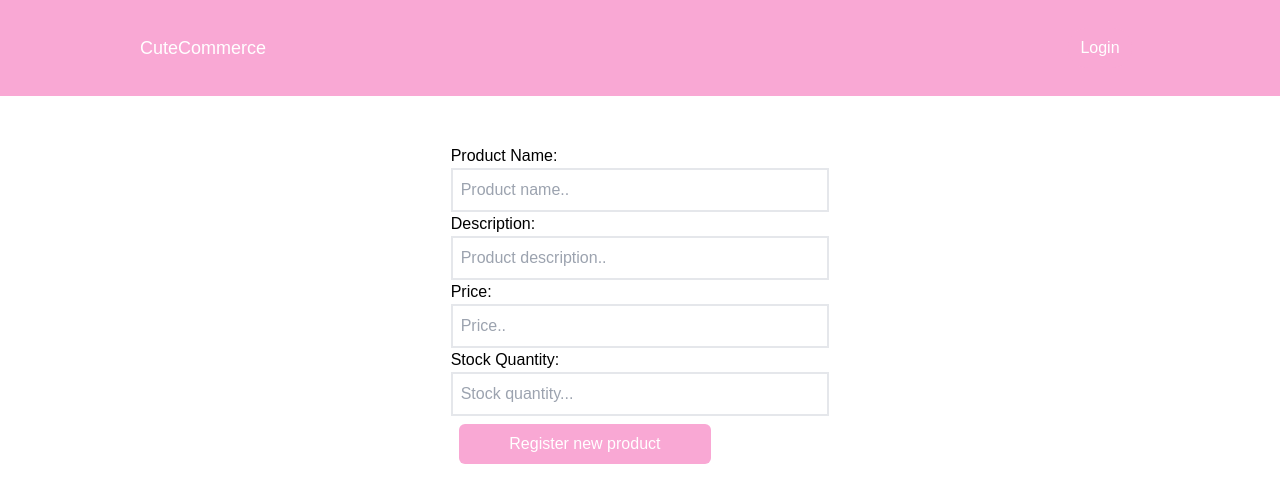
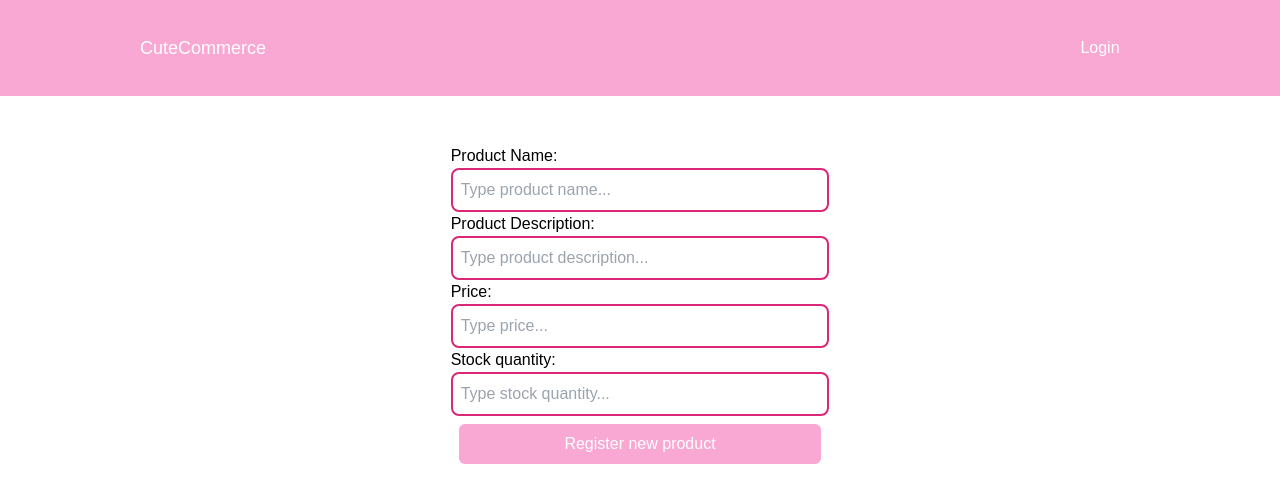
Before and after one commit to cfyascf/EcommerceFront, a Next.js app: page /registerProduct in a window 1280 px wide. Shown: the top 502 px of the page. Built offline with nearby package versions, Linux system fonts and the light colour scheme.

Commit message:
really done

```diff
--- a/src/app/login/page.tsx
+++ b/src/app/login/page.tsx
@@ -73,7 +73,7 @@ export default function Login() {
 
           <button
             type="button"
-            className="w-2/3 bg-pink-300 text-white rounded-md p-2 m-2"
+            className="w-3/3 bg-pink-300 text-white rounded-md p-2 m-2"
             onClick={handleLogin}
           >
             Login
--- a/src/app/registerProduct/page.tsx
+++ b/src/app/registerProduct/page.tsx
@@ -4,6 +4,7 @@ import { useState } from "react";
 import { useRouter } from "next/navigation";
 import { ROUTES } from "@/app/constants/routes";
 import { Menu } from "@/components/menu";
+import { Input } from "@/components/input";
 
 export default function RegisterProduct() {
   const [name, setName] = useState<string>("");
@@ -53,53 +54,49 @@ export default function RegisterProduct() {
       <Menu showRightMenu={true} />
       <div className="flex justify-center align-center mt-6 mb-6">
         <div className="flex flex-col p-6 rounded-md w-4/5 md:w-1/3">
-          <label htmlFor="name" className="text-black text-medium">
-            Product Name:
-          </label>
-          <input
+
+          <Input
+            htmlFor="name"
+            label="Product Name:"
             type="text"
             id="name"
-            placeholder="Product name.."
-            className="p-2 border-2 text-small text-black"
+            name="name"
+            placeholder="Type product name..."
             value={name}
             onChange={(e) => setName(e.target.value)}
           />
 
-          <label htmlFor="description" className="text-black text-medium">
-            Description:
-          </label>
-          <input
+          <Input
+            htmlFor="description"
+            label="Product Description:"
             type="text"
             id="description"
-            placeholder="Product description.."
-            className="p-2 text-small text-black border-2"
+            name="description"
+            placeholder="Type product description..."
             value={description}
             onChange={(e) => setDescription(e.target.value)}
           />
 
-          <label htmlFor="price" className="text-black text-medium">
-            Price:
-          </label>
-          <input
-            type="number"
-            step="0.01"
+          <Input
+            htmlFor="price"
+            label="Price:"
+            type="text"
             id="price"
-            placeholder="Price.."
-            className="p-2 text-small text-black border-2"
-            value={price || ""}
-            onChange={(e) => setPrice(Number(e.target.value))}
+            name="price"
+            placeholder="Type price..."
+            value={price}
+            onChange={(e) => setPrice(e.target.value)}
           />
 
-          <label htmlFor="stock" className="text-black text-medium">
-            Stock Quantity:
-          </label>
-          <input
-            type="number"
-            id="stock"
-            placeholder="Stock quantity..."
-            className="p-2 text-small text-black border-2"
-            value={stock_qty || ""}
-            onChange={(e) => setStock_qty(Number(e.target.value))}
+          <Input
+            htmlFor="stock_qty"
+            label="Stock quantity:"
+            type="text"
+            id="stock_qty"
+            name="stock_qty"
+            placeholder="Type stock quantity..."
+            value={stock_qty}
+            onChange={(e) => setStock_qty(e.target.value)}
           />
 
           {error && (
@@ -110,7 +107,7 @@ export default function RegisterProduct() {
 
           <button
             type="button"
-            className="w-2/3 bg-pink-300 text-white rounded-md p-2 m-2"
+            className="w-3/3 bg-pink-300 text-white rounded-md p-2 m-2"
             onClick={handleNewProduct}
           >
             Register new product
--- a/src/app/registerUser/page.tsx
+++ b/src/app/registerUser/page.tsx
@@ -85,7 +85,7 @@ export default function Home() {
 
           {error && <div className="text-red-100">Invalid data.</div>}
 
-          <button type="submit" className="w-2/3 bg-pink-300 text-white rounded-md p-2 m-2" onClick={() => { registerUser() }}>Create Account</button>
+          <button type="submit" className="w-3/3 bg-pink-300 text-white rounded-md p-2 m-2" onClick={() => { registerUser() }}>Create Account</button>
         </div>
       </div>
     </>
--- a/src/app/updateProduct/page.tsx
+++ b/src/app/updateProduct/page.tsx
@@ -16,17 +16,6 @@ export default function RegisterProduct() {
   const router = useRouter();
 
   const handleEditProduct = async () => {
-    if (
-      !productId || Number(productId) <= 0 ||
-      !name.trim() ||
-      !description.trim() ||
-      !price || price <= 0 ||
-      !stock || stock <= 0
-    ) {
-      setError(true);
-      return;
-    }
-
     try {
       const token = sessionStorage.getItem("Token");
       const response = await fetch(`http://localhost:8080/api/v1/products/${productId}`, {
@@ -124,7 +113,7 @@ export default function RegisterProduct() {
 
           <button
             type="button"
-            className="w-2/3 bg-pink-300 text-white rounded-md p-2 m-2"
+            className="w-3/3 bg-pink-300 text-white rounded-md p-2 m-2"
             onClick={handleEditProduct}
           >
             Editar Produto
--- a/src/components/menu.tsx
+++ b/src/components/menu.tsx
@@ -46,7 +46,7 @@ export const Menu = ({ showRightMenu }: { showRightMenu: boolean }) => {
                 <h1 className="text-white">Register</h1>
                 </Link>
                 <button
-                  className="w-16 bg-white text-pink-700 rounded-md p-2 m-2"
+                  className="w-16 bg-white text-pink-700 rounded-md p-2 m-2 hover:bg-pink-700 hover:text-white"
                   onClick={handleLogoff}
                 >
                   Logout
```
Lines whose indentation alone changed are shown as unchanged.
